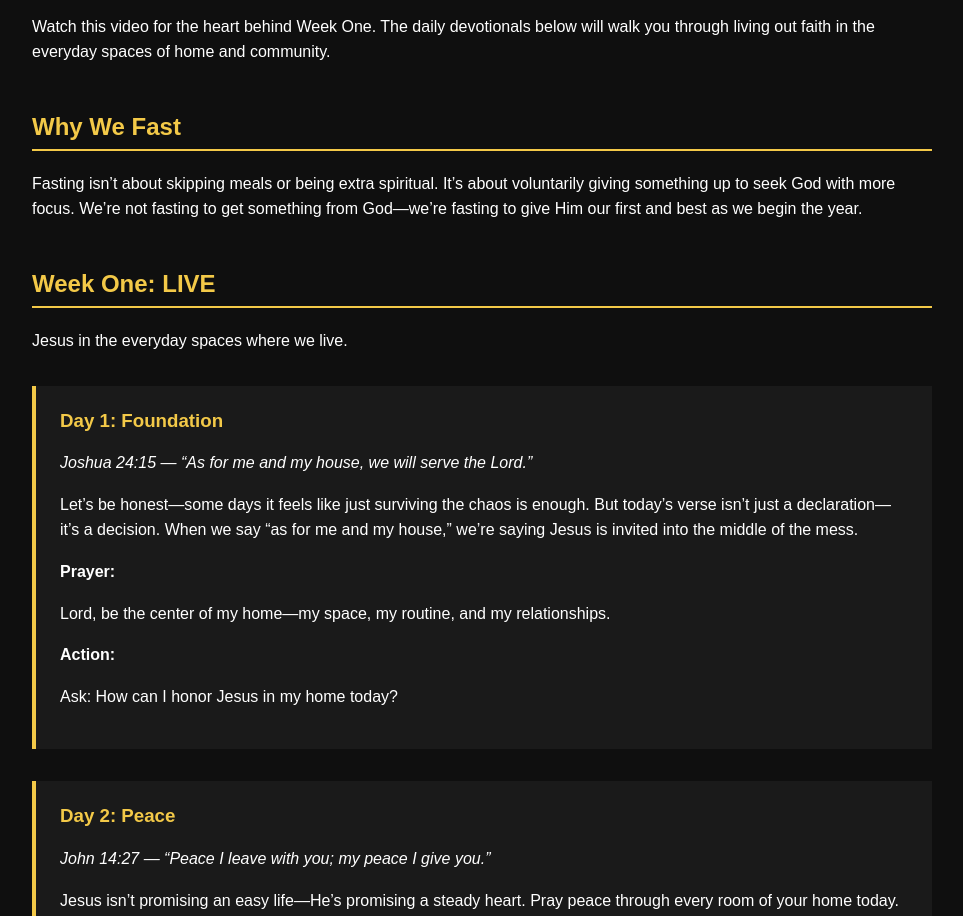
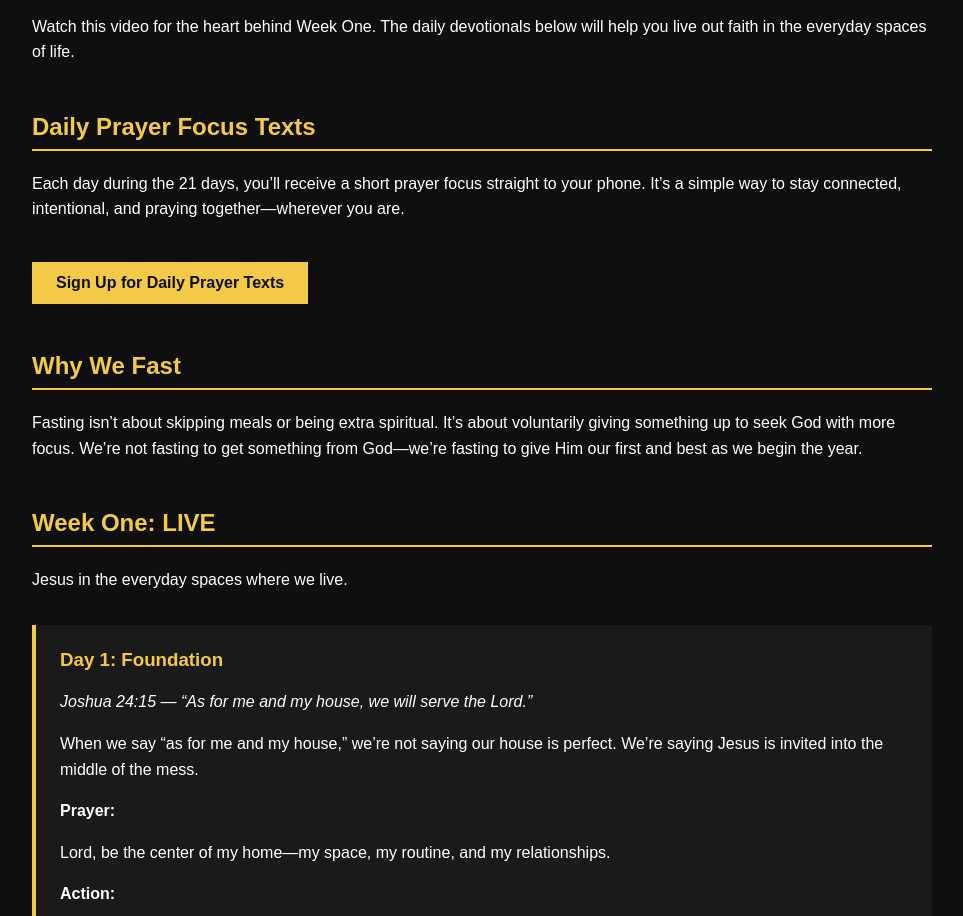
Before and after one commit to vhillchurch/21days, a plain HTML site: page index.html in a window 1280 px wide. Shown: the part 893-1809 px from the top of the page, without its empty margins (158-1121 px from the left). Drawn offline with Linux system fonts and the light colour scheme.

Commit message:
Update index.html

```diff
--- a/index.html
+++ b/index.html
@@ -122,6 +122,7 @@
 
   <div class="container">
 
+    <!-- VIDEO -->
     <section>
       <h2>Week One Devotional Message</h2>
       <div class="video-wrapper">
@@ -133,8 +134,23 @@
         </iframe>
       </div>
       <p style="margin-top:1rem;">
-        Watch this video for the heart behind Week One. The daily devotionals below will walk you through living out faith in the everyday spaces of home and community.
+        Watch this video for the heart behind Week One. The daily devotionals below will help you live out faith in the everyday spaces of life.
       </p>
+    </section>
+
+    <!-- DAILY TEXT SIGNUP (RIGHT AFTER VIDEO) -->
+    <section>
+      <h2>Daily Prayer Focus Texts</h2>
+      <p>
+        Each day during the 21 days, you’ll receive a short prayer focus straight to your phone.
+        It’s a simple way to stay connected, intentional, and praying together—wherever you are.
+      </p>
+      <a
+        href="https://into.church/uzRyeSrq"
+        target="_blank"
+        class="link-button">
+        Sign Up for Daily Prayer Texts
+      </a>
     </section>
 
     <section>
@@ -145,6 +161,7 @@
       </p>
     </section>
 
+    <!-- DEVOTIONALS -->
     <section class="devo-week">
       <h2>Week One: LIVE</h2>
       <p>Jesus in the everyday spaces where we live.</p>
@@ -153,8 +170,8 @@
         <h3>Day 1: Foundation</h3>
         <p class="devo-scripture">Joshua 24:15 — “As for me and my house, we will serve the Lord.”</p>
         <p>
-          Let’s be honest—some days it feels like just surviving the chaos is enough. But today’s verse isn’t just a declaration—it’s a decision.
-          When we say “as for me and my house,” we’re saying Jesus is invited into the middle of the mess.
+          When we say “as for me and my house,” we’re not saying our house is perfect.
+          We’re saying Jesus is invited into the middle of the mess.
         </p>
         <p class="devo-label">Prayer:</p>
         <p>Lord, be the center of my home—my space, my routine, and my relationships.</p>
@@ -165,9 +182,6 @@
       <div class="devo-day">
         <h3>Day 2: Peace</h3>
         <p class="devo-scripture">John 14:27 — “Peace I leave with you; my peace I give you.”</p>
-        <p>
-          Jesus isn’t promising an easy life—He’s promising a steady heart. Pray peace through every room of your home today.
-        </p>
         <p class="devo-label">Prayer:</p>
         <p>Speak peace over every room and relationship.</p>
         <p class="devo-label">Action:</p>
@@ -225,7 +239,10 @@
       <p>
         Pick your fast. Set your prayer goals. Join us on Wednesday nights. Let’s go all in together.
       </p>
-      <a href="https://docs.google.com/document/d/e/2PACX-1vTwIDUgwrnl-Wk3u2E3yBtgI3VCaOb-C8L94PlFY1egPxC16ote3kJvNkPL1MRtZEddZYu0CbfLslcp/pub" target="_blank" class="link-button">
+      <a
+        href="https://docs.google.com/document/d/e/2PACX-1vTwIDUgwrnl-Wk3u2E3yBtgI3VCaOb-C8L94PlFY1egPxC16ote3kJvNkPL1MRtZEddZYu0CbfLslcp/pub"
+        target="_blank"
+        class="link-button">
         View Full Prayer & Fasting Guide
       </a>
     </section>
```
